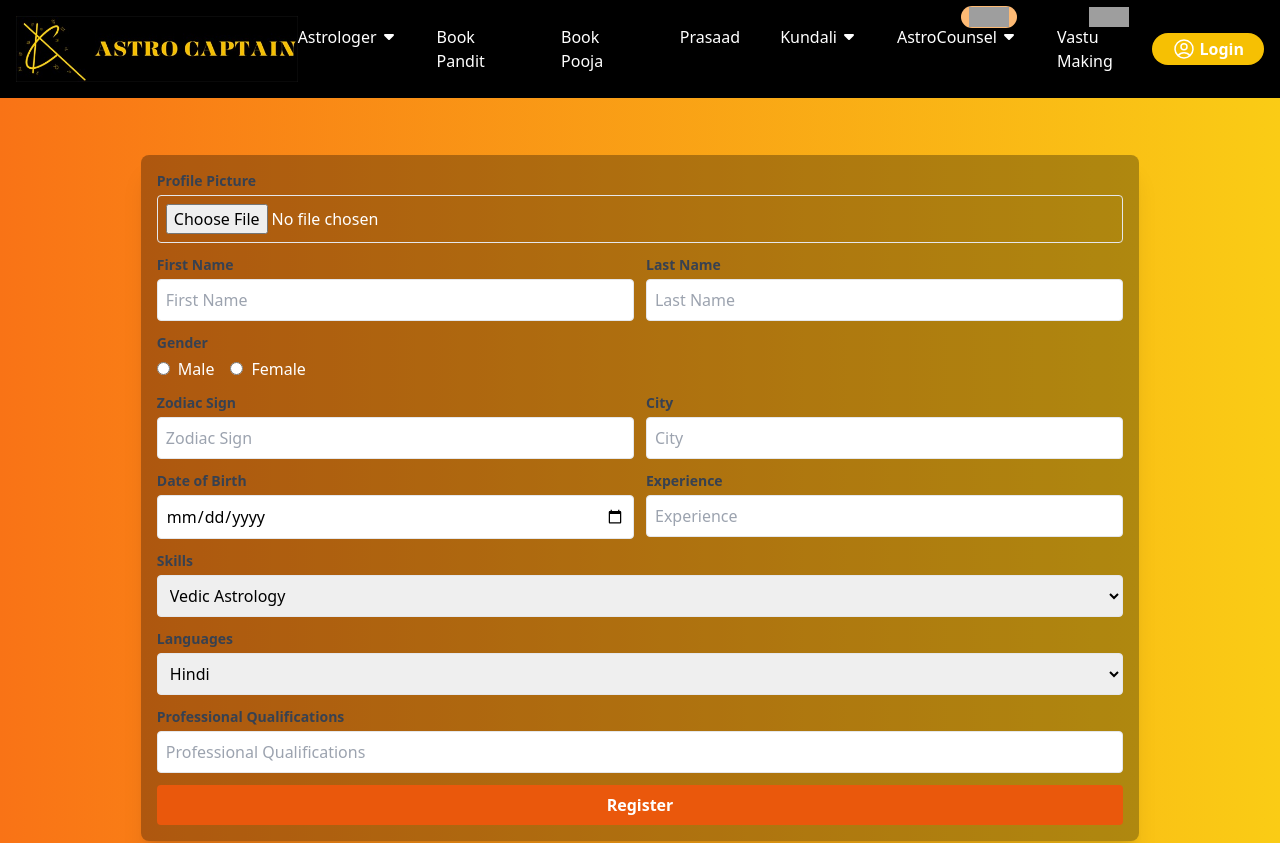
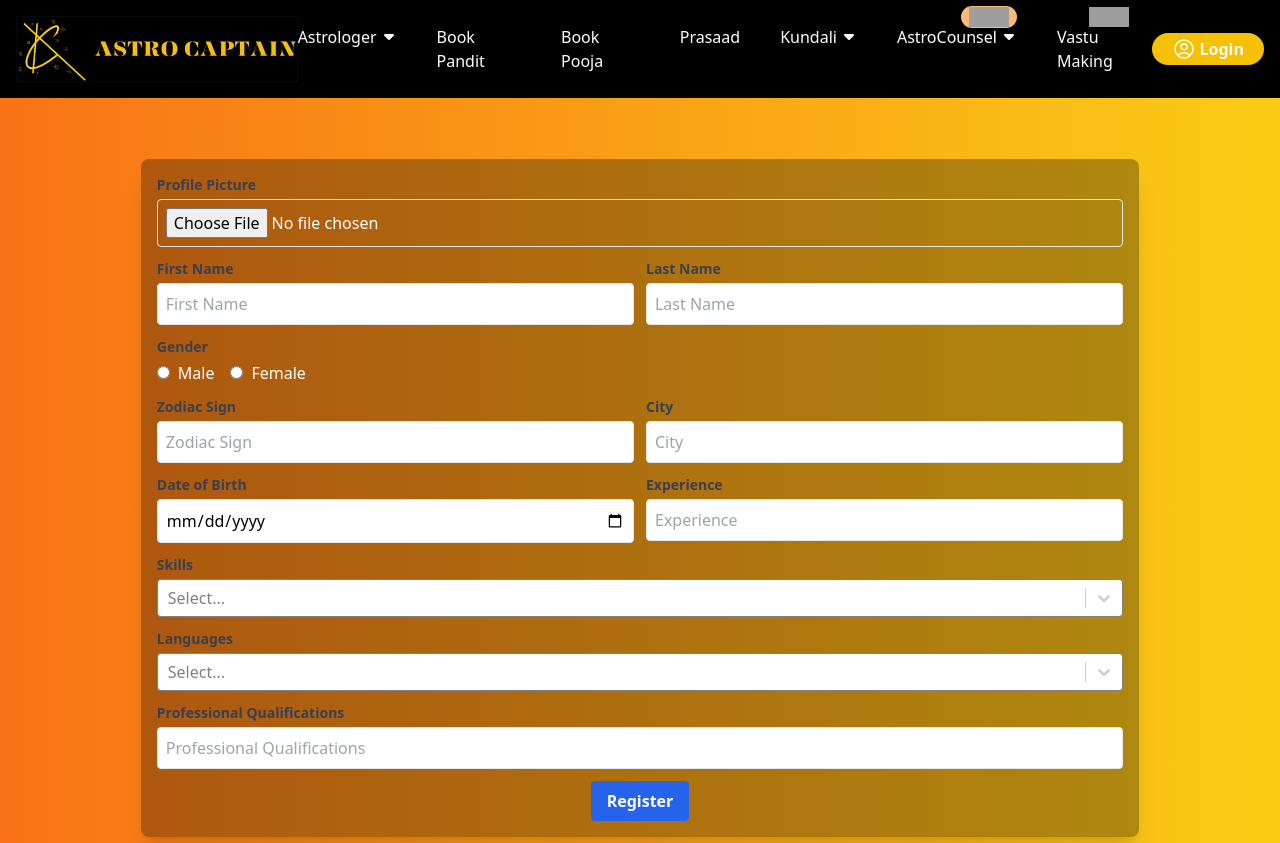
Before and after one commit to harsh-pandey-2004/astrfrontend, a React (Create React App) app: page /astrologersetprofile/1 in a window 1280 px wide. Shown: the top 843 px of the page. Built offline with nearby package versions, Linux system fonts and the light colour scheme; grey boxes are pictures that could not be loaded.

Commit message:
error confict

```diff
--- a/package.json
+++ b/package.json
@@ -28,6 +28,7 @@
     "react-responsive-carousel": "^3.2.23",
     "react-router-dom": "^6.23.0",
     "react-scripts": "5.0.1",
+    "react-select": "^5.8.0",
     "react-slick": "^0.30.2",
     "react-time-picker": "^7.0.0",
     "slick-carousel": "^1.8.1",
--- a/src/App.js
+++ b/src/App.js
@@ -35,6 +35,7 @@ import AstrologerLoginForm from "./components/astrologercomponents/Login";
 import AstrologerRegistrationForm from "./components/astrologercomponents/Sign-up";
 import AstrologerVerifyPhone from "./components/astrologercomponents/VerificationPop";
 import AstrologerProfileForm from "./components/astrologercomponents/SetProfileForm";
+import SingleAstro from "./components/Astrocomponents/SingleAstro";
 function App() {
   const [showblur, setshowBlur] = useState(false);
   function showbluefn(status) {
@@ -55,6 +56,7 @@ function App() {
             element={<ChatWithAstrologer />}
           />
           <Route path="/call-to-astrologer" element={<TalktoAstro />} />
+          <Route path="/call-to-astrologer/:id" element={<SingleAstro />} />
           <Route
             path="/shop-on-astro"
             element={
--- /dev/null
+++ b/src/components/Astrocomponents/SingleAstro.js
@@ -0,0 +1,9 @@
+import React from 'react'
+
+const SingleAstro = () => {
+  return (
+    <div>SingleAstro</div>
+  )
+}
+
+export default SingleAstro
--- a/src/components/Astrocomponents/TalktoAstro.js
+++ b/src/components/Astrocomponents/TalktoAstro.js
@@ -1,18 +1,24 @@
-import React, { useState } from 'react';
-import { SearchLogo } from '../../icons/icons';
-import { PanditData } from '../kundalicomponents/Data';
-import AstroCard from './AstroCard';
+import axios from "axios";
+import React, { useEffect, useState } from "react";
+import { SearchLogo } from "../../icons/icons";
+import { PanditData } from "../kundalicomponents/Data";
+import AstroCard from "./AstroCard";
 
 const TalktoAstro = () => {
-  const [astroData, setAstroData] = useState(PanditData);
-  const [astroname, setAstroname] = useState('');
+  const [astroData, setAstroData] = useState([]);
+  const [astroname, setAstroname] = useState("");
   const [selectedSkills, setSelectedSkills] = useState([]);
   const [selectedLanguages, setSelectedLanguages] = useState([]);
-  const [selectedGender, setSelectedGender] = useState('');
+  const [selectedGender, setSelectedGender] = useState("");
 
-  const skillsOptions = ['Vedic Astrology', 'Numerology', 'Tarot Reading', 'Palmistry'];
-  const languageOptions = ['English', 'Hindi', 'Tamil', 'Telugu'];
-  const genderOptions = ['Male', 'Female'];
+  const skillsOptions = [
+    "Vedic Astrology",
+    "Numerology",
+    "Tarot Reading",
+    "Palmistry",
+  ];
+  const languageOptions = ["English", "Hindi", "Tamil", "Telugu"];
+  const genderOptions = ["Male", "Female"];
 
   const handleSkillChange = (skill) => {
     setSelectedSkills((prevSkills) =>
@@ -37,31 +43,52 @@ const TalktoAstro = () => {
   const filterAstrologers = () => {
     setAstroData(() => {
       return PanditData.filter((astro) => {
-        const matchesName = astro.name.toLowerCase().includes(astroname.toLowerCase());
-        const matchesSkills = selectedSkills.length === 0 || selectedSkills.some((skill) => astro.skills.includes(skill));
-        const matchesLanguages = selectedLanguages.length === 0 || selectedLanguages.some((language) => astro.language.includes(language));
-        const matchesGender = selectedGender === '' || astro.gender === selectedGender;
+        const matchesName = astro.name
+          .toLowerCase()
+          .includes(astroname.toLowerCase());
+        const matchesSkills =
+          selectedSkills.length === 0 ||
+          selectedSkills.some((skill) => astro.skills.includes(skill));
+        const matchesLanguages =
+          selectedLanguages.length === 0 ||
+          selectedLanguages.some((language) =>
+            astro.language.includes(language)
+          );
+        const matchesGender =
+          selectedGender === "" || astro.gender === selectedGender;
 
-        return matchesName && matchesSkills && matchesLanguages && matchesGender;
+        return (
+          matchesName && matchesSkills && matchesLanguages && matchesGender
+        );
       });
     });
   };
 
-
   const clearAllFilters = () => {
-    setAstroname('');
+    setAstroname("");
     setSelectedSkills([]);
     setSelectedLanguages([]);
-    setSelectedGender('');
-    setAstroData(PanditData);
+    setSelectedGender("");
   };
-
+  useEffect(() => {
+    const fetchData = async () => {
+      let response = await axios.get(
+        `http://localhost:3000/api/astrologer-data`
+      );
+      setAstroData(response.data.Astrodata);
+    };
+    fetchData();
+  }, []);
   return (
-    <div className="mb-28 w-full h-full flex">
+    <div className="mb-28 w-full h-full flex relative top-24 lg:top-0">
       {/* Grid */}
       <div className="astrogrid h-screen overflow-y-auto w-full mt-3 pt-6 border-r border-gray-300">
-        <h1 className="text-center text-yellow-500 text-3xl font-bold">Talk to Astrologer</h1>
-        <h2 className="text-center text-2xl text-yellow-400 font-semibold">Find Your Perfect Astrologer Match</h2>
+        <h1 className="text-center text-yellow-500 text-3xl font-bold">
+          Talk to Astrologer
+        </h1>
+        <h2 className="text-center text-2xl text-yellow-400 font-semibold">
+          Find Your Perfect Astrologer Match
+        </h2>
 
         {/* Recharge and Search Bar */}
         <div className="flex items-center justify-between px-6 mt-12">
@@ -90,17 +117,19 @@ const TalktoAstro = () => {
 
         {/* Cards */}
         <div className="grid  xs:gridcols-1 sm:grid-cols-1 md:grid-cols-1 lg:grid-cols-2 gap-4 mt-4 px-4">
-          {astroData.map((obj) => (
-            <AstroCard key={obj.name} obj={obj} />
-          ))}
+          {/* {console.log(astroData)} */}
+          {astroData &&
+            astroData.map((obj) => <AstroCard key={obj.name} obj={obj} />)}
         </div>
       </div>
 
       {/* Filters */}
       <div className="w-1/3 h-full p-6">
-        <div className='flex justify-between'>
-        <h1 className="font-semibold text-2xl">Filters</h1>
-        <button className='text-xl text-blue-500' onClick={clearAllFilters}>clear All</button>
+        <div className="flex justify-between">
+          <h1 className="font-semibold text-2xl">Filters</h1>
+          <button className="text-xl text-blue-500" onClick={clearAllFilters}>
+            clear All
+          </button>
         </div>
 
         <div className="mt-4">
@@ -115,7 +144,9 @@ const TalktoAstro = () => {
                 onChange={() => handleSkillChange(skill)}
                 className="mr-2 hover:cursor-pointer"
               />
-              <label htmlFor={`skill-${skill}`} className="text-gray-700">{skill}</label>
+              <label htmlFor={`skill-${skill}`} className="text-gray-700">
+                {skill}
+              </label>
             </div>
           ))}
         </div>
@@ -131,9 +162,10 @@ const TalktoAstro = () => {
                 checked={selectedLanguages.includes(language)}
                 onChange={() => handleLanguageChange(language)}
                 className="mr-2 hover:cursor-pointer "
-
               />
-              <label htmlFor={`language-${language}`} className="text-gray-700">{language}</label>
+              <label htmlFor={`language-${language}`} className="text-gray-700">
+                {language}
+              </label>
             </div>
           ))}
         </div>
@@ -151,7 +183,9 @@ const TalktoAstro = () => {
                 onChange={() => handleGenderChange(gender)}
                 className="mr-2 hover:cursor-pointer"
               />
-              <label htmlFor={`gender-${gender}`} className="text-gray-700">{gender}</label>
+              <label htmlFor={`gender-${gender}`} className="text-gray-700">
+                {gender}
+              </label>
             </div>
           ))}
         </div>
--- a/src/components/astrologercomponents/SetProfileForm.js
+++ b/src/components/astrologercomponents/SetProfileForm.js
@@ -1,6 +1,7 @@
 import React, { useState } from "react";
 import { useNavigate, useParams } from "react-router-dom";
 import axios from "axios";
+import Select from 'react-select';
 
 function AstrologerProfileForm() {
   const { id } = useParams();
@@ -8,10 +9,10 @@ function AstrologerProfileForm() {
   const initialState = {
     firstName: "",
     lastName: "",
-    skills: "",
+    skills: [],
     professionalQualifications: "",
     gender: "",
-    languages: "",
+    languages: [],
     experience: "",
     city: "",
     dob: "",
@@ -23,6 +24,14 @@ function AstrologerProfileForm() {
   function handleChange(e) {
     const { name, value } = e.target;
     setFormData((prevData) => ({ ...prevData, [name]: value }));
+  }
+
+  function handleSelectChange(selectedOptions, action) {
+    const { name } = action;
+    setFormData((prevData) => ({
+      ...prevData,
+      [name]: selectedOptions ? selectedOptions.map(option => option.value) : []
+    }));
   }
 
   async function handleSubmit(e) {
@@ -39,9 +48,50 @@ function AstrologerProfileForm() {
     }
   }
 
+  const skillsOptions = [
+    { value: 'Vedic Astrology', label: 'Vedic Astrology' },
+    { value: 'Numerology', label: 'Numerology' },
+    { value: 'Vastu Shastra', label: 'Vastu Shastra' },
+    { value: 'Palmistry', label: 'Palmistry' },
+    { value: 'Tarot Reading', label: 'Tarot Reading' },
+  ];
+
+  const languagesOptions = [
+    { value: 'Hindi', label: 'Hindi' },
+    { value: 'English', label: 'English' },
+    { value: 'Marathi', label: 'Marathi' },
+    { value: 'Gujarati', label: 'Gujarati' },
+    { value: 'Tamil', label: 'Tamil' },
+  ];
+
+  const customStyles = {
+    control: (provided) => ({
+      ...provided,
+      borderColor: 'gray',
+      color: 'black'
+    }),
+    multiValue: (provided) => ({
+      ...provided,
+      backgroundColor: 'lightgray',
+    }),
+    multiValueLabel: (provided) => ({
+      ...provided,
+      color: 'black',
+    }),
+    input: (provided) => ({
+      ...provided,
+      color: 'black',
+    }),
+    placeholder: (provided) => ({
+      ...provided,
+      color: 'gray',
+    })
+  };
+
   return (
     <div className="min-h-screen flex items-center justify-center bg-gradient-to-r from-orange-500 to-yellow-400 p-4">
       <div className="shadow-bg1 rounded-lg shadow-xl p-4 w-[80%]">
+
         <form onSubmit={handleSubmit}>
           <div className="mb-3">
             <label className="block text-gray-700 text-sm font-semibold mb-1">
@@ -162,33 +212,29 @@ function AstrologerProfileForm() {
             <label className="block text-gray-700 text-sm font-semibold mb-1">
               Skills
             </label>
-            <select
-              className="w-full p-2 border rounded text-black"
-              onChange={handleChange}
+            <Select
+              isMulti
               name="skills"
-            >
-              <option>Vedic Astrology</option>
-              <option>Numerology</option>
-              <option>Vastu Shastra</option>
-              <option>Palmistry</option>
-              <option>Tarot Reading</option>
-            </select>
+              options={skillsOptions}
+              className="basic-multi-select text-black"
+              classNamePrefix="select"
+              styles={customStyles}
+              onChange={handleSelectChange}
+            />
           </div>
           <div className="mb-3">
             <label className="block text-gray-700 text-sm font-semibold mb-1">
               Languages
             </label>
-            <select
-              className="w-full p-2 border rounded text-black"
-              onChange={handleChange}
+            <Select
+              isMulti
               name="languages"
-            >
-              <option>Hindi</option>
-              <option>English</option>
-              <option>Marathi</option>
-              <option>Gujarati</option>
-              <option>Tamil</option>
-            </select>
+              options={languagesOptions}
+              className="basic-multi-select text-black"
+              classNamePrefix="select"
+              styles={customStyles}
+              onChange={handleSelectChange}
+            />
           </div>
           <div className="mb-3">
             <label className="block text-gray-700 text-sm font-semibold mb-1">
@@ -205,7 +251,7 @@ function AstrologerProfileForm() {
           <div className="flex items-center justify-center">
             <button
               type="submit"
-              className="bg-orange-600 text-white font-bold py-2 px-4 rounded hover:bg-orange-700 w-full"
+              className="bg-blue-600 text-white font-bold py-2 px-4 rounded hover:bg-blue-700"
             >
               Register
             </button>
```
Also changed, not shown: src/components/Astrocomponents/AstroCard.js (+50 -28 lines), src/components/kundalicomponents/Data.js (+150 -157 lines), 1 other file (tests, documents, lock files or other folders).
